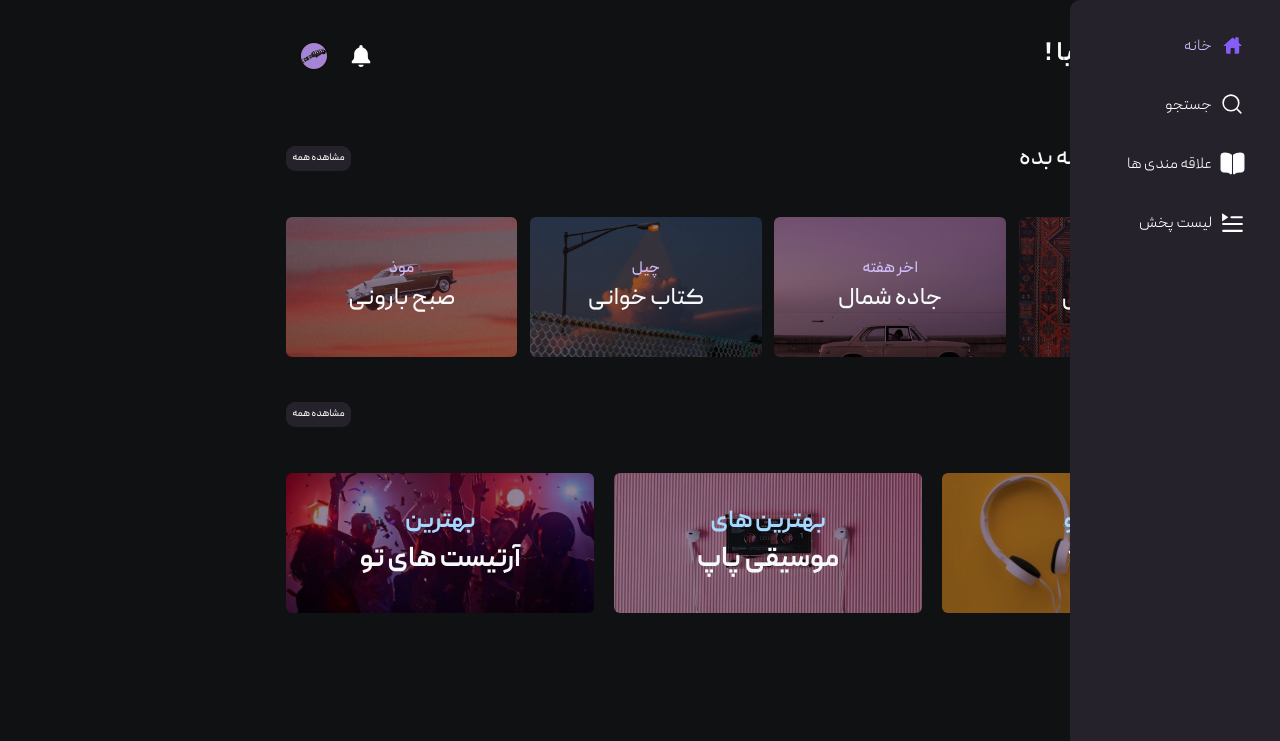
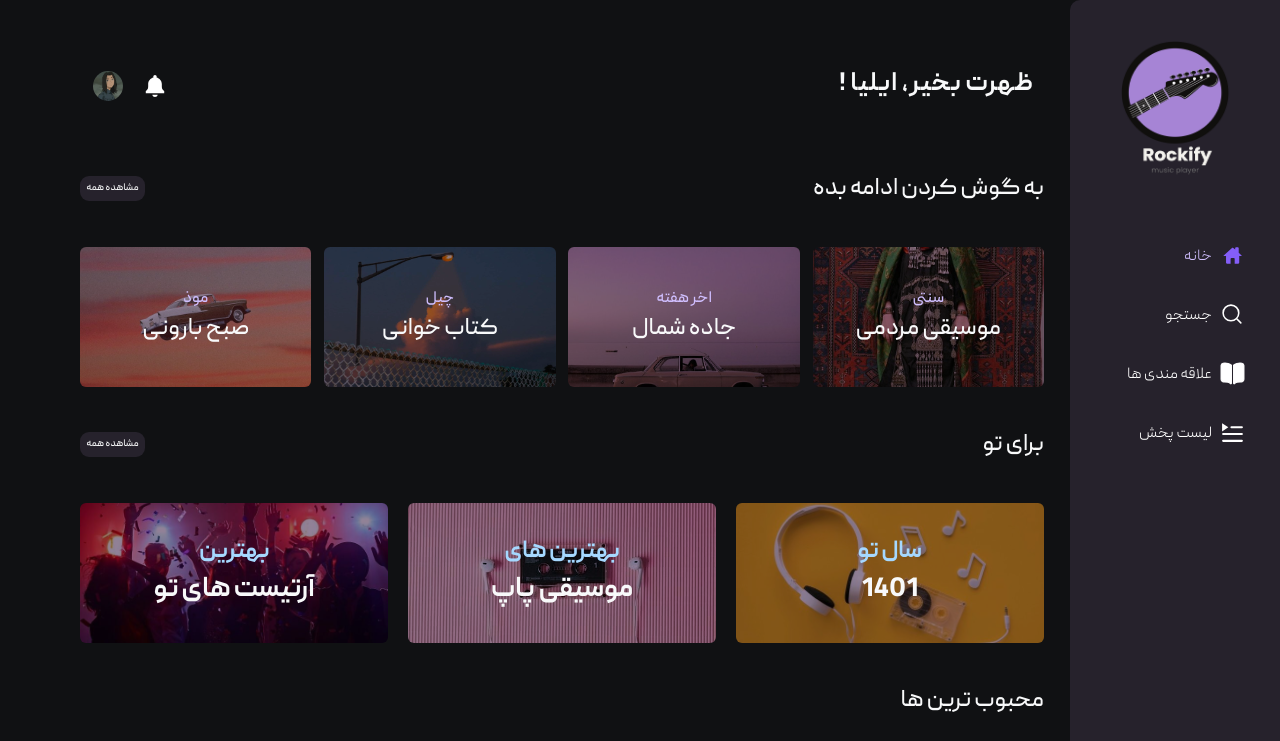
Before and after one commit to iliyaahmadi/Rockify, a React (Vite) app: page / in a window 1280 px wide. Shown: the top 741 px of the page. Built offline with nearby package versions, Linux system fonts and the light colour scheme.

Commit message:
style : fix positioning bug

```diff
--- a/src/components/navbar.tsx
+++ b/src/components/navbar.tsx
@@ -13,7 +13,7 @@ function navbar(props: { title: String }) {
       />
       <img
         className="navbar__profile"
-        src="src\assets\icons\Rockify.svg"
+        src="src\assets\img\profile.jpg"
         alt="profile picture"
       />
     </div>
--- a/src/components/sidebar.tsx
+++ b/src/components/sidebar.tsx
@@ -4,6 +4,9 @@ import '../styles/components/_sidebar.scss';
 function App() {
   return (
     <div className="sidebar">
+      <div className="sidebar__logo">
+        <img src="src\assets\img\sidelogow.png" alt="logo" />
+      </div>
       <ul className="sidebar__list">
         <Link to="/">
           <li className="sidebar__list--active">
--- a/src/styles/components/_discover.scss
+++ b/src/styles/components/_discover.scss
@@ -4,4 +4,5 @@
   width: 80%;
   display: flex;
   flex-direction: column;
+  margin-right: auto;
 }
--- a/src/styles/components/_home.scss
+++ b/src/styles/components/_home.scss
@@ -4,4 +4,5 @@
   width: 80%;
   display: flex;
   flex-direction: column;
+  margin: 30px auto 0 50px
 }
```
Also changed, not shown: src/assets/img/profile.jpg (added).
